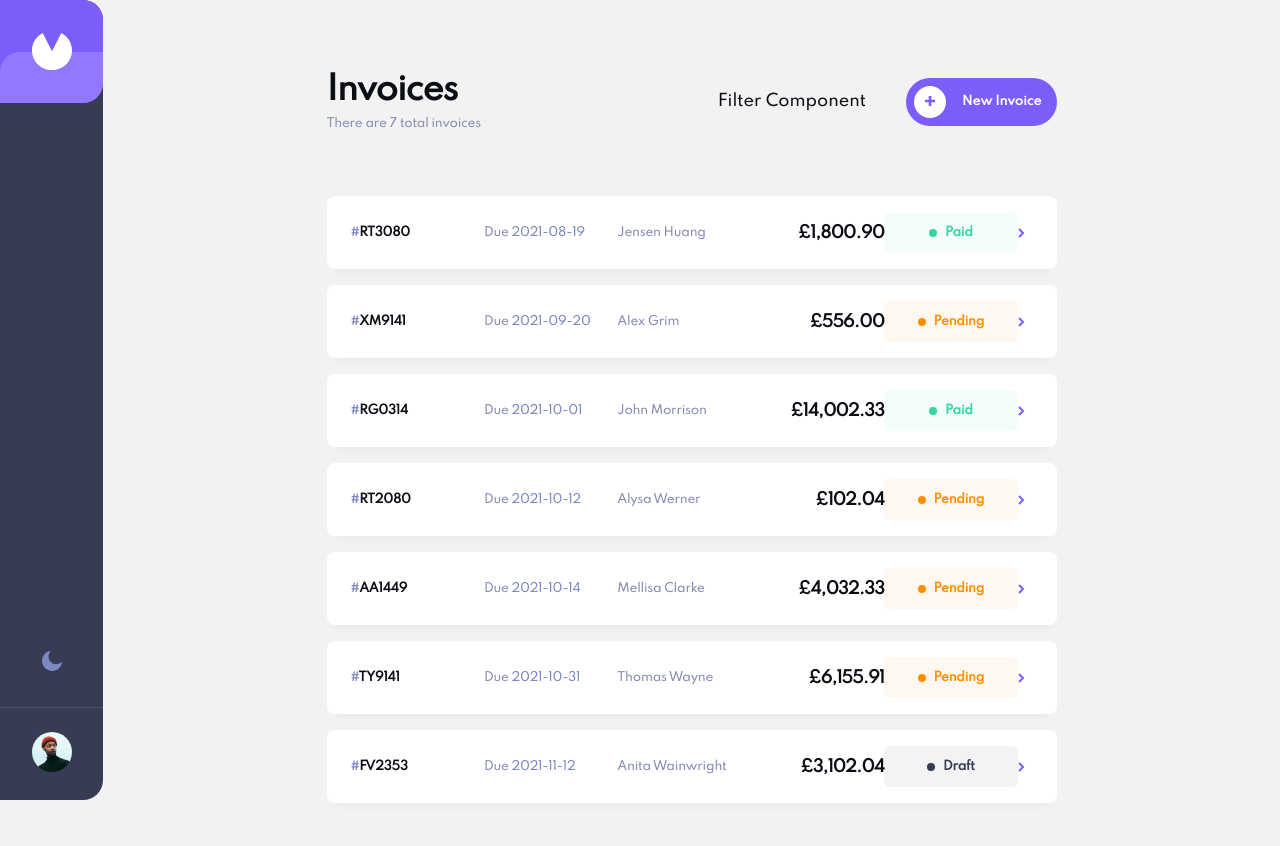
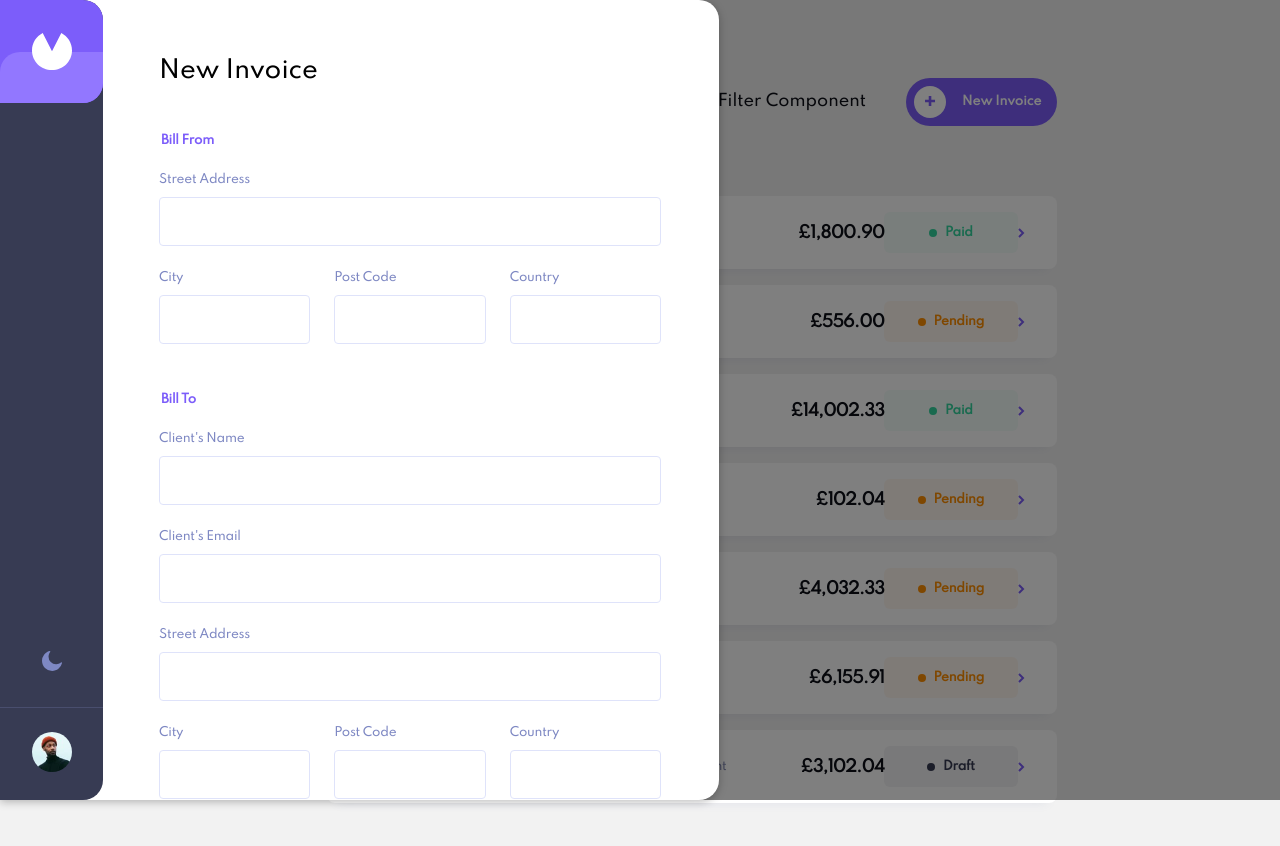
Before and after one commit to yjcyun/frontend_mentor, a Vue app in the folder guru/invoice-app/final-code/: page / in a window 1280 px wide. Both pictures are taken after a click on the button "New Invoice". Shown: the top 846 px of the page. Built offline with nearby package versions, Linux system fonts and the light colour scheme.

Commit message:
invoice: Add new invoice form - WIP

```diff
--- a/guru/invoice-app/final-code/src/components/header/TheHeader.vue
+++ b/guru/invoice-app/final-code/src/components/header/TheHeader.vue
@@ -1,4 +1,5 @@
 <template>
+  <form-dialog v-if="openForm"></form-dialog>
   <div class="the-header">
     <div>
       <h1 class="h1">Invoices</h1>
@@ -8,19 +9,32 @@
     </div>
     <div class="end">
       <div>Filter Component</div>
-      <base-button mode="btn-1">New Invoice</base-button>
+      <base-button mode="btn-1" @click="addInvoice">New Invoice</base-button>
     </div>
   </div>
 </template>
 
 <script>
+import FormDialog from "../invoice-form/FormDialog.vue";
+
 export default {
   props: ["numInvoices"],
+  components: { FormDialog },
+  data() {
+    return {
+      openForm: false,
+    };
+  },
   computed: {
     subHeadingContent() {
       return this.numInvoices
         ? `There are ${this.numInvoices} total invoices`
         : "No invoices";
+    },
+  },
+  methods: {
+    addInvoice() {
+      this.openForm = true;
     },
   },
 };
--- /dev/null
+++ b/guru/invoice-app/final-code/src/components/invoice-form/FieldLabel.vue
@@ -0,0 +1,15 @@
+<template>
+  <label class="body1">{{ label }}</label>
+</template>
+
+<script>
+export default {
+  props: ["label"],
+};
+</script>
+
+<style scoped>
+label {
+  color: var(--color-blue-7E);
+}
+</style>
--- /dev/null
+++ b/guru/invoice-app/final-code/src/components/invoice-form/FormDialog.vue
@@ -0,0 +1,40 @@
+<template>
+  <teleport to="body">
+    <div class="overlay"></div>
+    <dialog open>
+      <invoice-form></invoice-form>
+    </dialog>
+  </teleport>
+</template>
+
+<script>
+import InvoiceForm from "./InvoiceForm.vue";
+export default {
+  components: { InvoiceForm },
+};
+</script>
+
+<style scoped>
+.overlay {
+  position: fixed;
+  top: 0;
+  left: 0;
+  height: 100vh;
+  width: 100%;
+  background-color: rgba(0, 0, 0, 0.5);
+  z-index: 0;
+}
+
+dialog {
+  position: fixed;
+  top: 0;
+  left: 0;
+  width: 719px;
+  height: 100vh;
+  z-index: 10;
+  box-shadow: 0 2px 8px rgba(0, 0, 0, 0.26);
+  overflow: hidden;
+  padding-left: 103px;
+  border-radius: 0px 20px 20px 0px;
+}
+</style>
--- /dev/null
+++ b/guru/invoice-app/final-code/src/components/invoice-form/InputField.vue
@@ -0,0 +1,9 @@
+<template>
+  <input class="h4" />
+</template>
+
+<style scoped>
+input:focus {
+  border: 1px solid var(--color-purple-7C);
+}
+</style>
--- /dev/null
+++ b/guru/invoice-app/final-code/src/components/invoice-form/InvoiceForm.vue
@@ -0,0 +1,137 @@
+<template>
+  <form>
+    <h2>New Invoice</h2>
+    <div class="form__wrapper">
+      <!-- Bill From -->
+      <fieldset>
+        <legend class="form__section-title h4">Bill From</legend>
+        <div class="form__form-control">
+          <field-label for="senderStreetAddress" label="Street Address" />
+          <input-field type="text" id="senderStreetAddress" />
+        </div>
+        <div class="form__col-group">
+          <div class="form__form-control">
+            <field-label for="senderCity" label="City" />
+            <input-field type="text" id="senderCity" />
+          </div>
+          <div class="form__form-control">
+            <field-label for="senderPostal" label="Post Code" />
+            <input-field type="text" id="senderPostal" />
+          </div>
+          <div class="form__form-control">
+            <field-label for="senderCountry" label="Country" />
+            <input-field type="text" id="senderCountry" />
+          </div>
+        </div>
+      </fieldset>
+      <!-- Bill To -->
+      <fieldset>
+        <legend class="form__section-title h4">Bill To</legend>
+
+        <div class="form__form-control">
+          <field-label for="clientName" label="Client's Name" />
+          <input-field type="text" id="clientName" />
+        </div>
+        <div class="form__form-control">
+          <field-label for="clientEmail" label="Client's Email" />
+          <input-field type="text" id="clientEmail" />
+        </div>
+        <div class="form__form-control">
+          <field-label for="clientStreetAddress" label="Street Address" />
+          <input-field type="text" id="clientStreetAddress" />
+        </div>
+        <div class="form__col-group">
+          <div class="form__form-control">
+            <field-label for="clientCity" label="City" />
+            <input-field type="text" id="clientCity" />
+          </div>
+          <div class="form__form-control">
+            <field-label for="clientPostal" label="Post Code" />
+            <input-field type="text" id="clientPostal" />
+          </div>
+          <div class="form__form-control">
+            <field-label for="clientCountry" label="Country" />
+            <input-field type="text" id="clientCountry" />
+          </div>
+        </div>
+        <div class="form__col-group">
+          <div class="form__form-control">
+            <field-label for="invoiceDate" label="Invoice Date" />
+            <input-field type="date" id="invoiceDate" />
+          </div>
+          <div class="form__form-control">
+            <field-label for="paymentTerms" label="Payment Terms" />
+            <select-field :options="paymentTermsOptions"></select-field>
+          </div>
+        </div>
+        <div class="form__form-control">
+          <field-label for="description" label="Project Description" />
+          <input type="text" id="description" />
+        </div>
+      </fieldset>
+      <!-- Item List -->
+      <fieldset>
+        <legend class="h4">Item List</legend>
+      </fieldset>
+    </div>
+  </form>
+</template>
+
+<script>
+import InputField from "./InputField.vue";
+import FieldLabel from "./FieldLabel.vue";
+import SelectField from "./SelectField.vue";
+export default {
+  components: { InputField, FieldLabel, SelectField },
+  data() {
+    return {
+      paymentTermsOptions: [
+        { value: 1, label: "Net 1 Day" },
+        { value: 7, label: "Net 7 Day" },
+        { value: 14, label: "Net 14 Day" },
+        { value: 30, label: "Net 30 Day" },
+      ],
+    };
+  },
+};
+</script>
+
+<style scoped>
+form {
+  padding: 56px;
+  padding-right: 32px;
+  height: 100vh;
+}
+
+.form__wrapper {
+  overflow: auto;
+  height: 100%;
+  margin-top: 48px;
+  padding-right: 26px;
+}
+
+.form__col-group {
+  display: flex;
+  width: 100%;
+  gap: 24px;
+}
+
+.form__section-title {
+  color: var(--color-purple-7C);
+  margin-bottom: 24px;
+}
+
+.form__form-control {
+  display: flex;
+  flex-direction: column;
+  gap: 10px;
+  width: 100%;
+}
+
+fieldset {
+  margin-bottom: 48px;
+  display: flex;
+  flex-direction: column;
+  gap: 24px;
+}
+</style>
--- /dev/null
+++ b/guru/invoice-app/final-code/src/components/invoice-form/SelectField.vue
@@ -0,0 +1,136 @@
+<template>
+  <div class="select__wrapper">
+    <div class="select h4" :class="addVisibleClass" tabindex="0">
+      <div class="select__trigger" @click="toggleSelectDropdown">
+        <span>{{ selectedOption.label }}</span>
+        <div class="arrow" :class="addRotateClass">
+          <img src="../../assets/icon-arrow-down.svg" alt="" />
+        </div>
+      </div>
+      <div class="select__options">
+        <span
+          v-for="option of options"
+          :key="option.value"
+          :data-value="option.value"
+          :class="addSelectedClass(option)"
+          @click="selectOption(option)"
+          class="select__option"
+          >{{ option.label }}</span
+        >
+      </div>
+    </div>
+  </div>
+</template>
+
+<script>
+export default {
+  props: ["options"],
+  data() {
+    return {
+      showOptions: false,
+      selectedOption: this.options[3],
+    };
+  },
+  methods: {
+    toggleSelectDropdown() {
+      this.showOptions = !this.showOptions;
+    },
+    selectOption(el) {
+      this.selectedOption = el;
+      this.showOptions = false;
+    },
+    closeSelectDropdown(e) {
+      if (!this.$el.contains(e.target)) {
+        this.showOptions = false;
+      }
+    },
+    addSelectedClass(option) {
+      return this.selectedOption === option ? "selected" : "";
+    },
+  },
+  computed: {
+    addVisibleClass() {
+      return this.showOptions ? "visible" : "";
+    },
+    addRotateClass() {
+      return this.showOptions ? "rotate" : "";
+    },
+  },
+  mounted() {
+    document.addEventListener("click", this.closeSelectDropdown);
+  },
+};
+</script>
+
+<style scoped>
+.select__wrapper {
+  position: relative;
+  user-select: none;
+  width: 100%;
+}
+
+.select {
+  position: relative;
+  display: flex;
+  flex-direction: column;
+  color: var(--color-black-0C);
+  background: var(--color-white);
+  border: 1px solid #dfe3fa;
+  border-radius: 4px;
+  cursor: pointer;
+}
+
+.select:focus {
+  border: 1px solid var(--color-purple-7C);
+}
+
+.select__trigger {
+  position: relative;
+  display: flex;
+  align-items: center;
+  justify-content: space-between;
+  padding: 16px 20px;
+}
+
+.select__options {
+  position: absolute;
+  display: block;
+  top: 100%;
+  left: 0;
+  right: 0;
+  margin-top: 8px;
+  background: var(--color-white);
+  opacity: 0;
+  visibility: hidden;
+  pointer-events: none;
+  z-index: 2;
+  box-shadow: 0px 10px 20px rgba(72, 84, 159, 0.25);
+  border-radius: 8px;
+}
+
+.select.visible .select__options {
+  opacity: 1;
+  visibility: visible;
+  pointer-events: all;
+}
+
+.select__option {
+  position: relative;
+  display: block;
+  cursor: pointer;
+  padding: 15px 24px;
+}
+
+.select__option:hover,
+.select__option.selected {
+  color: var(--color-purple-7C);
+}
+
+.arrow {
+  transition: transform 0.2s ease;
+}
+
+.arrow.rotate {
+  transform: rotate(180deg);
+}
+</style>
--- a/guru/invoice-app/final-code/src/components/layout/TheSidebar.vue
+++ b/guru/invoice-app/final-code/src/components/layout/TheSidebar.vue
@@ -22,6 +22,7 @@ aside {
   flex-direction: row;
   align-items: center;
   height: 72px;
+  z-index: 20;
 }
 
 .logo-wrapper {
--- a/guru/invoice-app/final-code/src/style.css
+++ b/guru/invoice-app/final-code/src/style.css
@@ -37,12 +37,12 @@
 
 }
 
-* {
+*, *:after, *:before {
   box-sizing: border-box;
 }
 
 /* Reset default*/
-html, body, div, span, h1, h2, h3, h4, h5, h6, p, ol, ul, li, button, th, td{
+html, body, div, span, h1, h2, h3, h4, h5, h6, p, ol, ul, li, button, th, td, dialog, input, fieldset, select{
 	margin: 0;
 	padding: 0;
 	border: 0;
@@ -67,7 +67,6 @@ button {
   cursor: pointer;
   border: none;
   background: transparent;
-
 }
 
 body {
@@ -75,6 +74,16 @@ body {
   font-family: var(--font-family);
   background-color: #F2F2F2;
   color: var(--color-black-0C);
+}
+
+input, select {
+  color: var(--color-black-0C);
+  background: var(--color-white);
+  border: 1px solid #dfe3fa;
+  border-radius: 4px;
+  padding: 16px 20px;
+  caret-color: var(--color-purple-7C);
+  width: 100%;
 }
 
 /* Typography */
```
Also changed, not shown: guru/invoice-app/final-code/src/assets/icon-arrow-down.svg (added), 1 other file (tests, documents, lock files or other folders).
